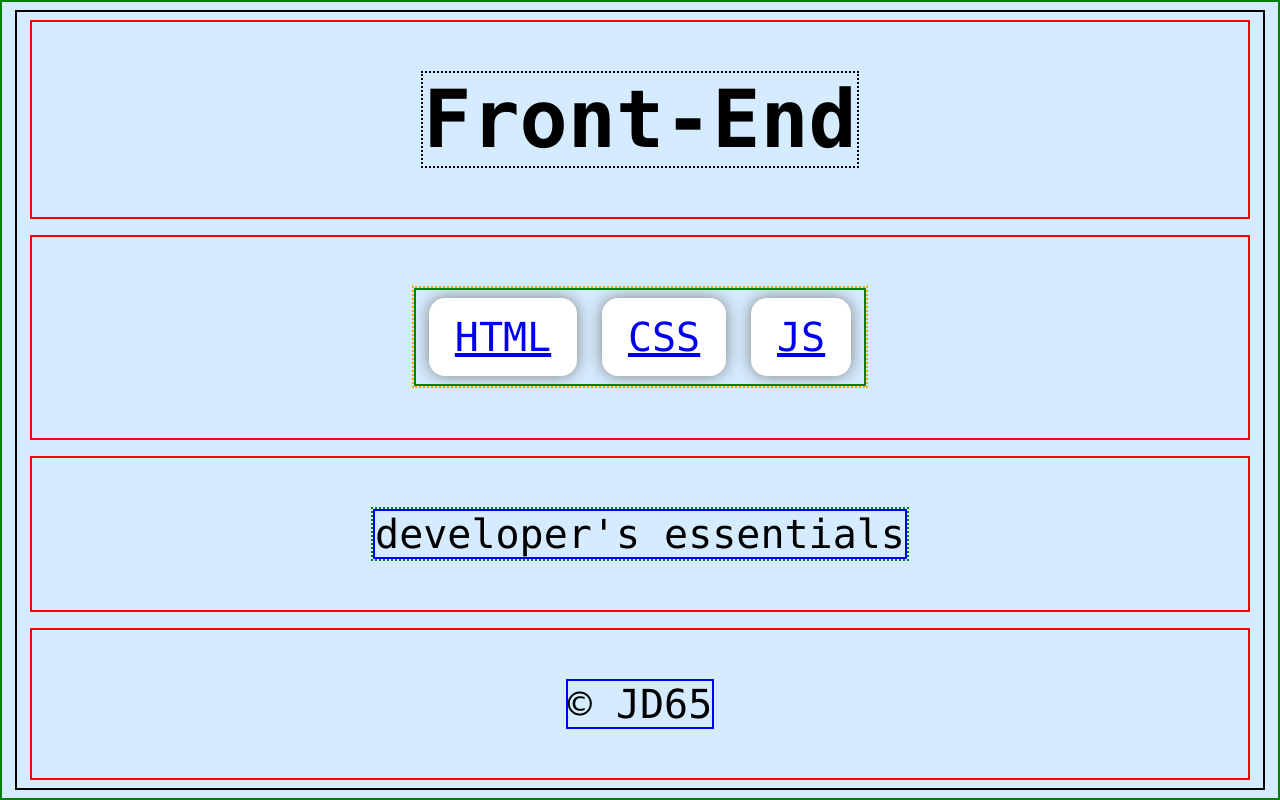
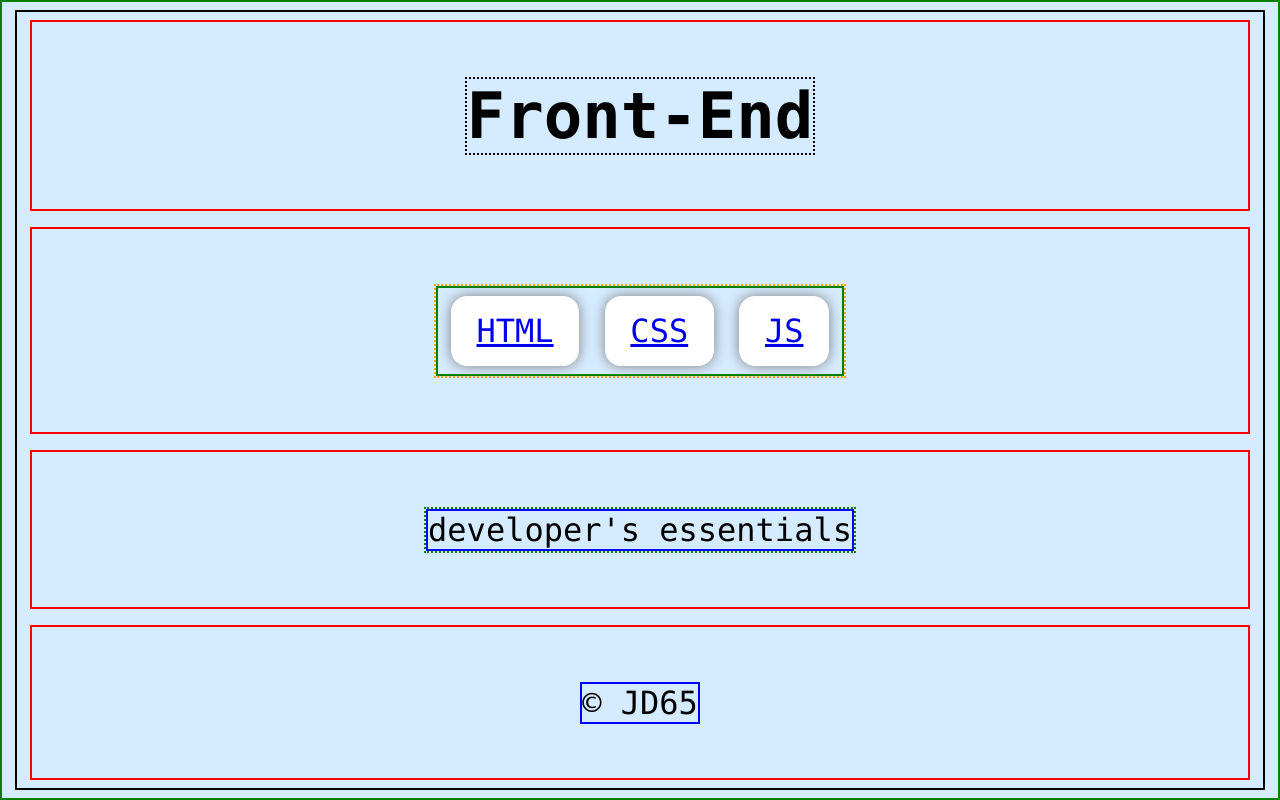
Before and after one commit to developer-2023/edu, a plain HTML site: page index.html in a window 1280 px wide. Drawn offline with Linux system fonts and the light colour scheme.

Commit message:
Update style000.css

```diff
--- a/css/style000.css
+++ b/css/style000.css
@@ -3,7 +3,7 @@
     padding: 0;
 }
 :root {
-    font-size: 5vh;
+    font-size: 4vh;
     min-width: 200px;
     min-height: 300px;
 }
@@ -50,6 +50,7 @@ body {
 }
 h1 {
     border: 2px dotted black;
+    text-align: center;
     /* font-size: 5vh; */
 }
 header {
@@ -90,6 +91,7 @@ main {
 }
 p {
     border: 2px solid blue;
+    text-align: center;
 }
 .footer {
     display: flex;
```
